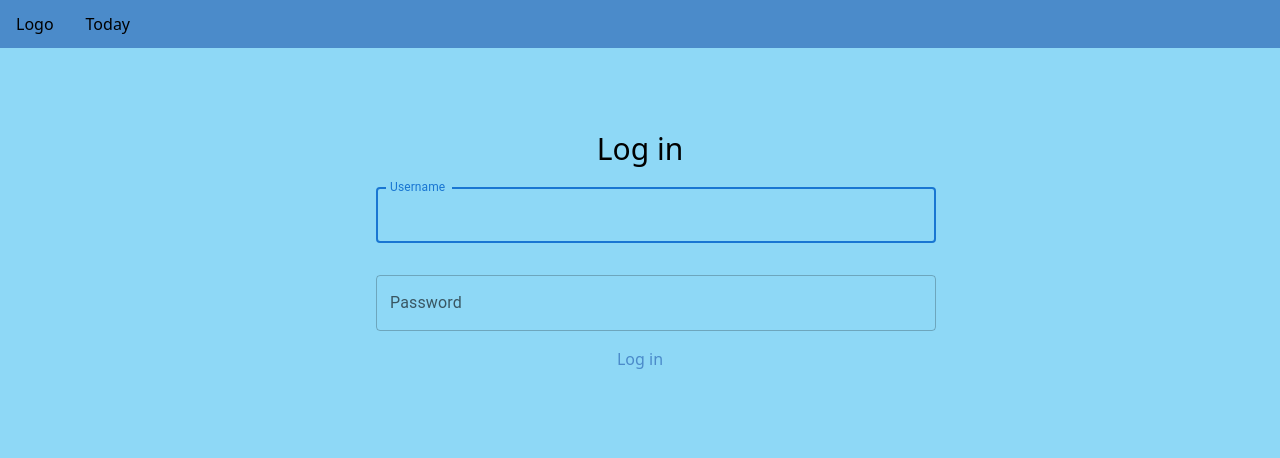
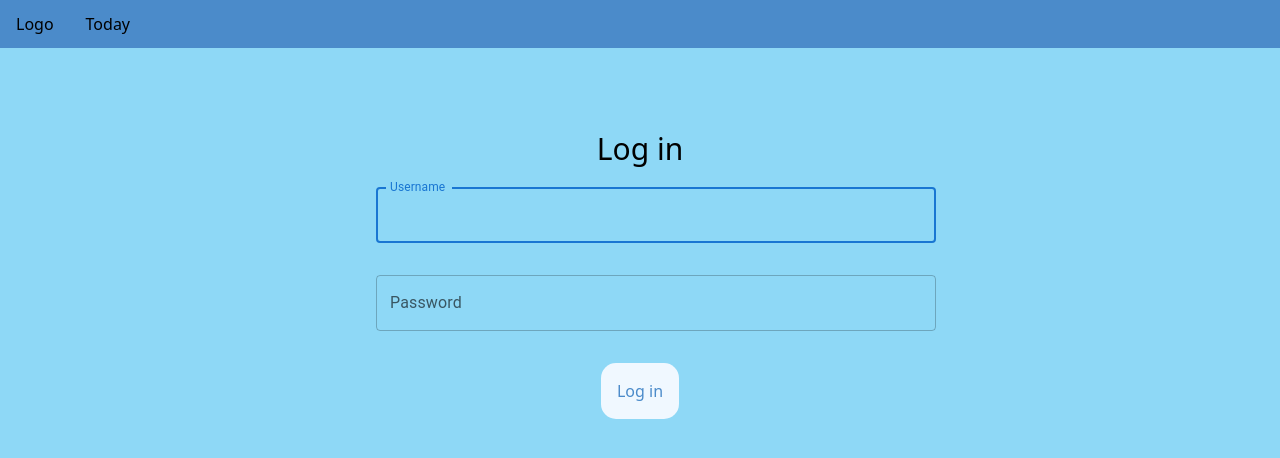
Before and after one commit to boey-kwan/gemini, a React (Vite) app in the folder client/: page /login in a window 1280 px wide. Shown: the top 458 px of the page. Built offline with nearby package versions, Linux system fonts and the light colour scheme.

Commit message:
Fix button

```diff
--- a/client/src/App.css
+++ b/client/src/App.css
@@ -227,7 +227,7 @@ input {
   padding:2em;
 }
 
-.button {
+.button, .main-button, .secondary-button {
   width: fit-content;
   border-radius: 15px;
   background-color: aliceblue;
--- a/client/src/components/Home.jsx
+++ b/client/src/components/Home.jsx
@@ -14,7 +14,7 @@ export default function Home() {
 
       <br/>
 
-      <button className='button main-button centered' onClick={() => {navigate("/login");}}>Log in</button>
+      <button className='button main-button centered' onClick={() => {navigate("/login")}}>Log in</button>
       <button className='button secondary-button centered' onClick={() => {navigate("/createUser");}}>Create a new user</button>
 
     </div>
```
